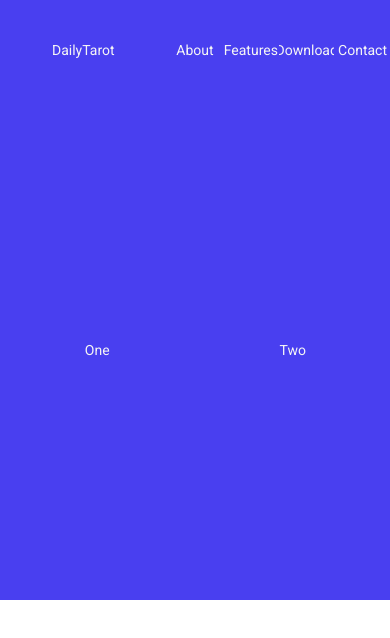
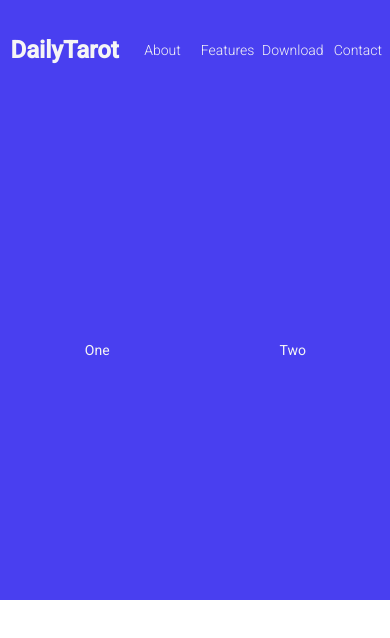
Before and after one commit to lucas-goldner/Dailytarot-Website, an Angular app: page / in a window 390 px wide. Shown: the top 638 px of the page. Built offline with nearby package versions, Linux system fonts and the light colour scheme.

Commit message:
Differences between mobile and online page

```diff
--- a/src/app/page-one/page-one.component.css
+++ b/src/app/page-one/page-one.component.css
@@ -2,3 +2,12 @@
   background-color: #493ff0;
   color: whitesmoke;
 }
+
+.navTitle {
+  font-weight: bold;
+  font-size: x-large;
+}
+
+.navText {
+  font-weight: lighter;
+}
--- a/src/app/page-one/page-one.component.html
+++ b/src/app/page-one/page-one.component.html
@@ -1,11 +1,25 @@
 <div class="container">
-  <mat-grid-list cols="7" rowHeight="100px">
-    <mat-grid-tile *ngFor="let tile of tiles" [colspan]="tile.cols">
+  <mat-grid-list cols="6" rowHeight="100px">
+    <mat-grid-tile
+      *ngFor="let tile of tiles"
+      [colspan]="tile.cols"
+      [class]="tile.class"
+    >
       {{ tile.text }}
     </mat-grid-tile>
   </mat-grid-list>
 
-  <mat-grid-list cols="2" rowHeight="{{ mobHeight }}">
+  <mat-grid-list *ngIf="!isTouch" cols="2" rowHeight="{{ mobHeight }}">
+    <mat-grid-tile
+      *ngFor="let tile of tiles2"
+      [colspan]="tile.cols"
+      [rowspan]="tile.rows"
+    >
+      {{ tile.text }}
+    </mat-grid-tile>
+  </mat-grid-list>
+
+  <mat-grid-list *ngIf="isTouch" cols="1" rowHeight="{{ mobHeight }}">
     <mat-grid-tile
       *ngFor="let tile of tiles2"
       [colspan]="tile.cols"
--- a/src/app/page-one/page-one.component.ts
+++ b/src/app/page-one/page-one.component.ts
@@ -4,6 +4,7 @@ import { HostListener } from '@angular/core';
 export interface Tile {
   cols: number;
   text: string;
+  class: string;
 }
 
 export interface Tile2 {
@@ -23,11 +24,11 @@ export class PageOneComponent implements OnInit {
   isTouch: any;
 
   tiles: Tile[] = [
-    { text: 'DailyTarot', cols: 3 },
-    { text: 'About', cols: 1 },
-    { text: 'Features', cols: 1 },
-    { text: 'Download', cols: 1 },
-    { text: 'Contact', cols: 1 },
+    { text: 'DailyTarot', cols: 2, class: 'navTitle' },
+    { text: 'About', cols: 1, class: 'navText' },
+    { text: 'Features', cols: 1, class: 'navText' },
+    { text: 'Download', cols: 1, class: 'navText' },
+    { text: 'Contact', cols: 1, class: 'navText' },
   ];
 
   tiles2: Tile2[] = [
```
